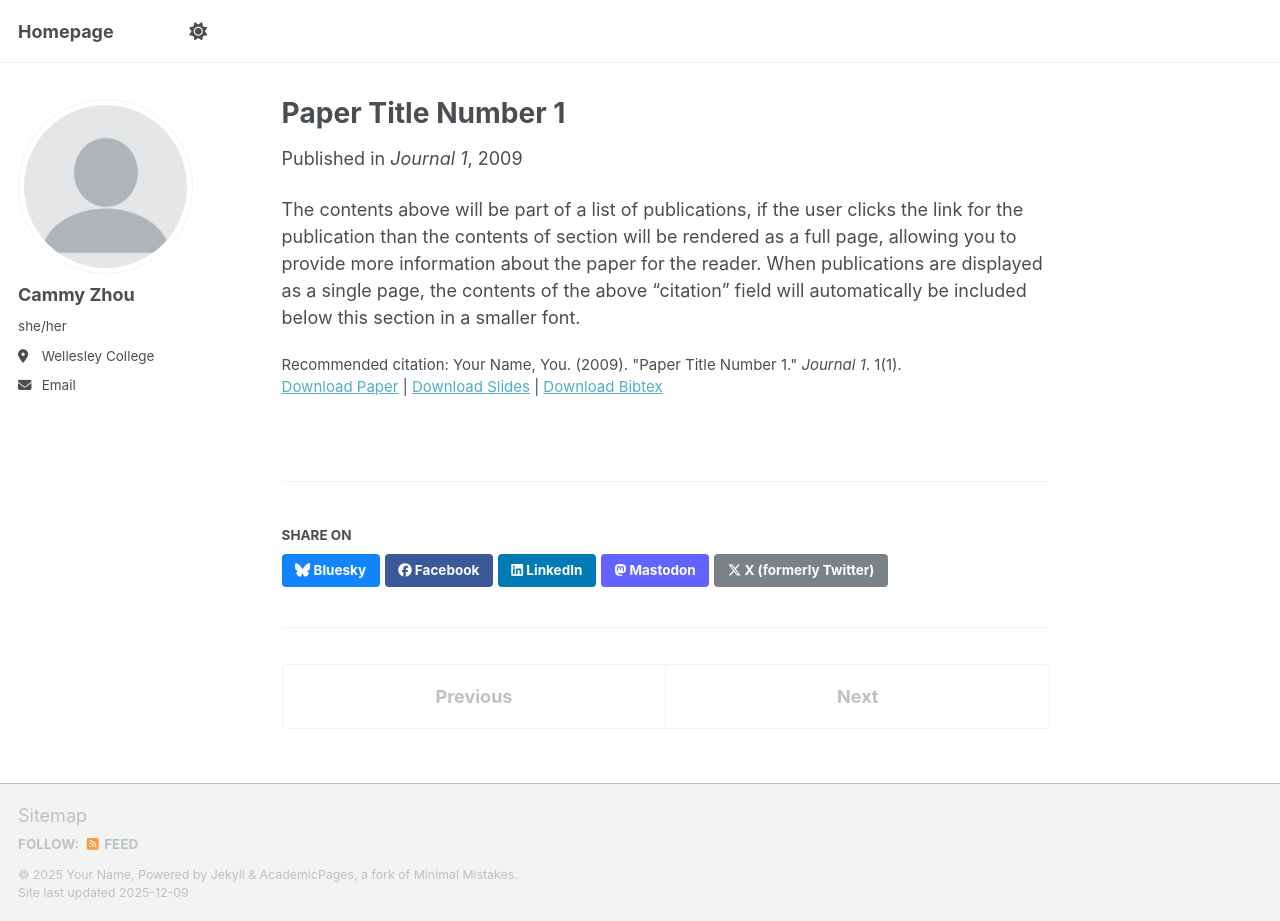
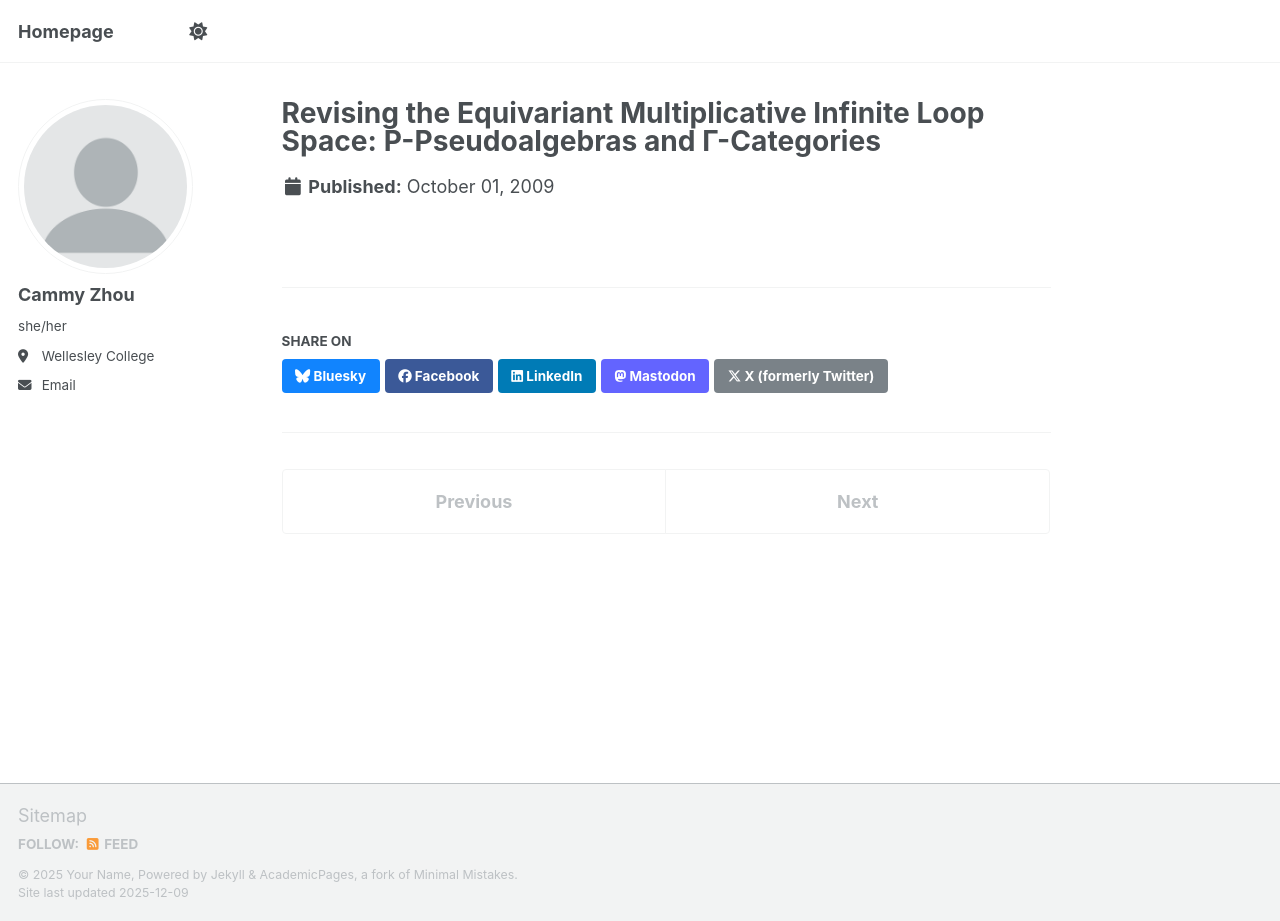
Before and after one commit to cakezhou/cakezhou.github.io, a Jekyll site: the page built from _publications/2009-10-01-paper-title-number-1.md, in a window 1280 px wide and 921 px high. Built offline with Jekyll 4.4.1, drawn with Linux system fonts in a browser that asks for light colours; a script bundle is joined from its source files by our own code; library files that are not in the unit come from our copies.

Commit message:
Revise paper metadata and update title
Updated the title, collection, and category of the paper. Revised the excerpt and commented out old metadata.

```diff
--- a/_publications/2009-10-01-paper-title-number-1.md
+++ b/_publications/2009-10-01-paper-title-number-1.md
@@ -1,14 +1,13 @@
 ---
-title: "Paper Title Number 1"
-collection: publications
-category: manuscripts
+title: "Revising the Equivariant Multiplicative Infinite Loop Space: P-Pseudoalgebras and Γ-Categories"
+collection: papers
+category: draft
 permalink: /publication/2009-10-01-paper-title-number-1
-excerpt: 'This paper is about the number 1. The number 2 is left for future work.'
-date: 2009-10-01
-venue: 'Journal 1'
-slidesurl: 'https://academicpages.github.io/files/slides1.pdf'
-paperurl: 'https://academicpages.github.io/files/paper1.pdf'
-bibtexurl: 'https://academicpages.github.io/files/bibtex1.bib'
-citation: 'Your Name, You. (2009). &quot;Paper Title Number 1.&quot; <i>Journal 1</i>. 1(1).'
+excerpt: 'This paper is joint work with Peter May, Kyle Roke, Jason Liu and Hongyi Zhang, on revising the infinite loop space machine established in recent work of May, Merling, Guillou, and Osorno.'
+#date: 2025-12-08
+#venue: 'Journal 1'
+#slidesurl: 'https://academicpages.github.io/files/slides1.pdf'
+#paperurl: 'https://academicpages.github.io/files/paper1.pdf'
+#bibtexurl: 'https://academicpages.github.io/files/bibtex1.bib'
+#citation: 'Your Name, You. (2009). &quot;Paper Title Number 1.&quot; <i>Journal 1</i>. 1(1).'
 ---
-The contents above will be part of a list of publications, if the user clicks the link for the publication than the contents of section will be rendered as a full page, allowing you to provide more information about the paper for the reader. When publications are displayed as a single page, the contents of the above "citation" field will automatically be included below this section in a smaller font.
```
